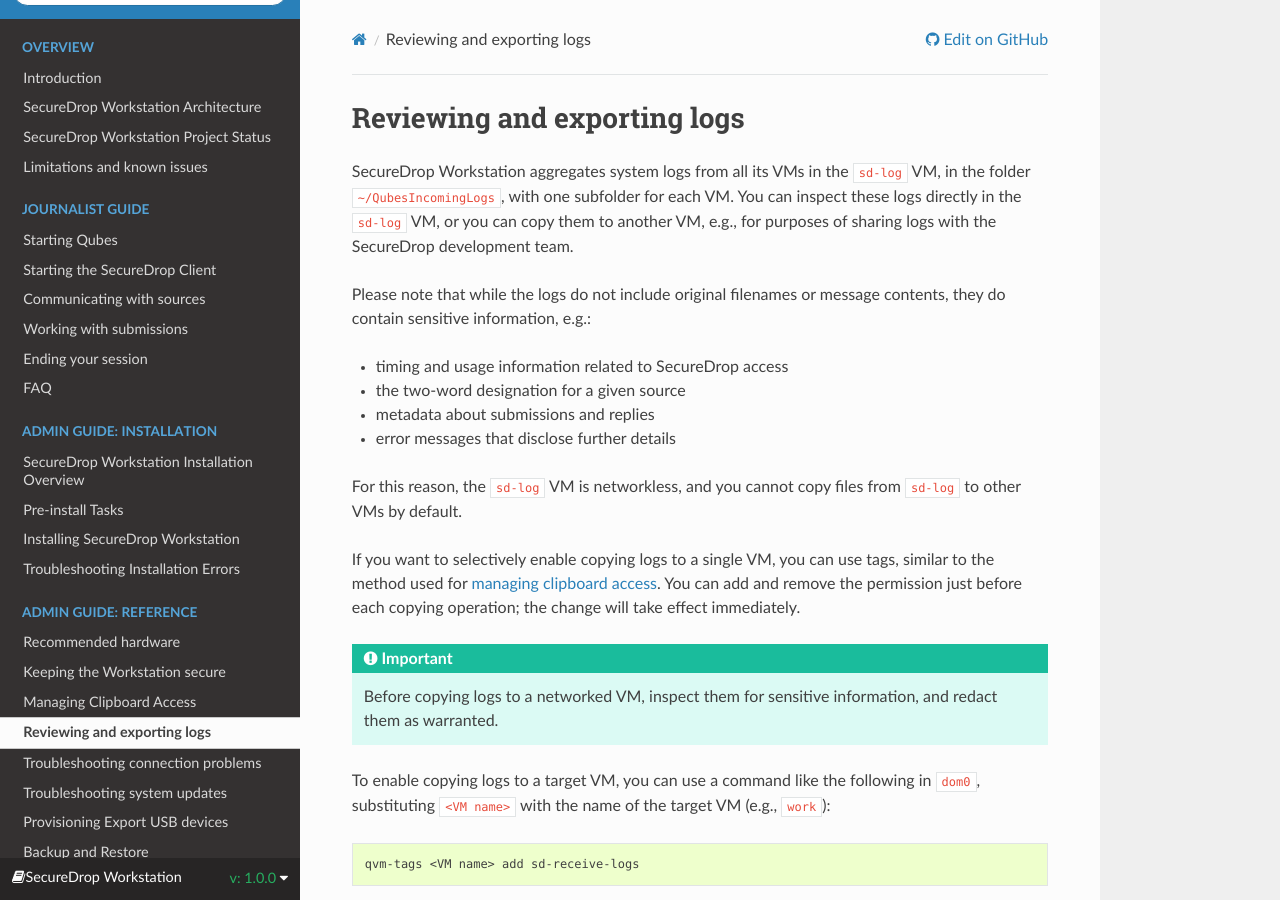
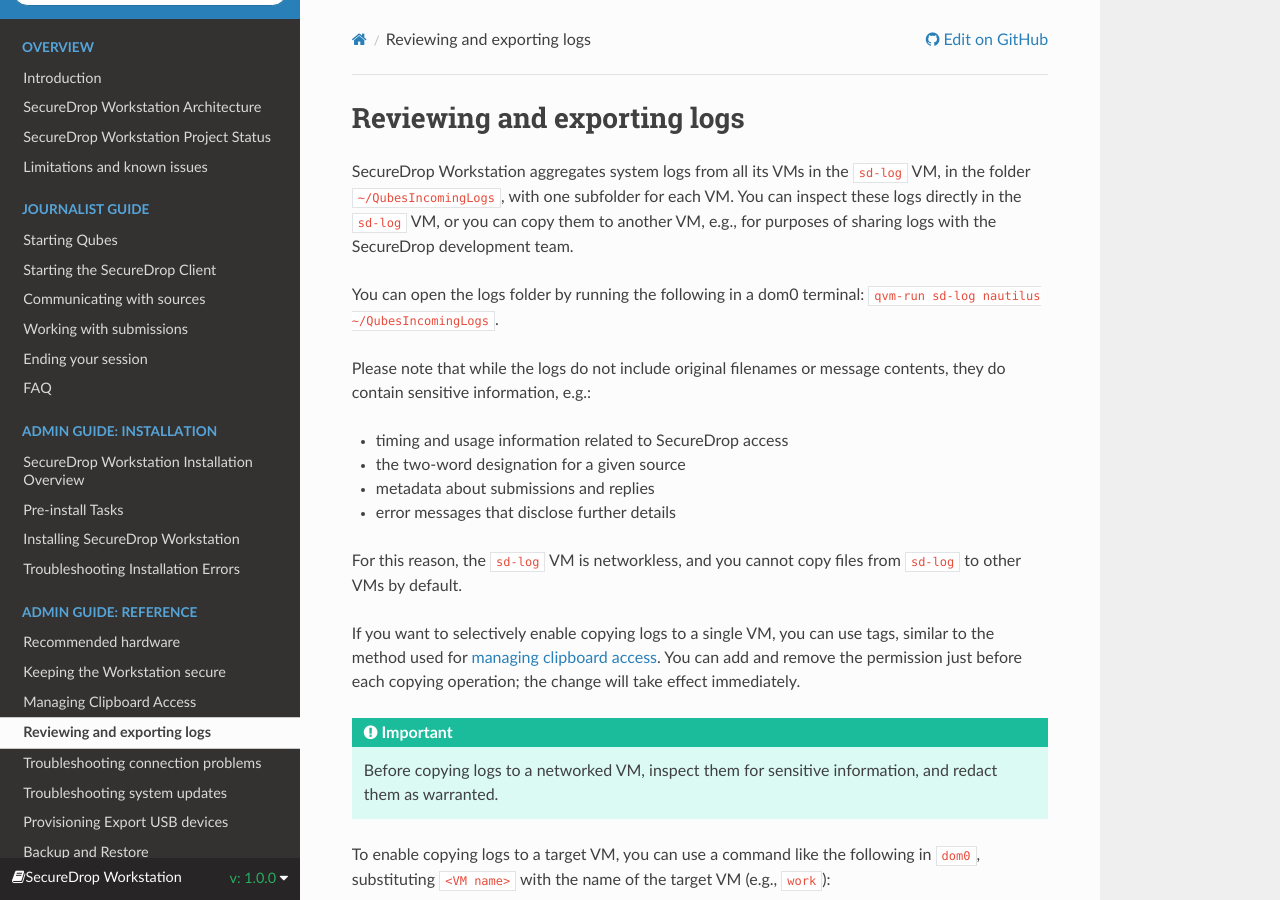
Before and after one commit to freedomofpress/securedrop-workstation-docs, a Sphinx documentation site: the page built from docs/admin/reference/reviewing_logs.rst, in a window 1280 px wide and 900 px high. Built offline with Sphinx 7.4.7 and the Read the Docs theme 2.0.0, drawn with Linux system fonts in a browser that asks for light colours.

Commit message:
Add note on how to open logs folder

```diff
--- a/docs/admin/reference/reviewing_logs.rst
+++ b/docs/admin/reference/reviewing_logs.rst
@@ -1,6 +1,8 @@
 Reviewing and exporting logs
 ~~~~~~~~~~~~~~~~~~~~~~~~~~~~
 SecureDrop Workstation aggregates system logs from all its VMs in the ``sd-log`` VM, in the folder ``~/QubesIncomingLogs``, with one subfolder for each VM. You can inspect these logs directly in the ``sd-log`` VM, or you can copy them to another VM, e.g., for purposes of sharing logs with the SecureDrop development team.
+
+You can open the logs folder by running the following in a dom0 terminal: ``qvm-run sd-log nautilus ~/QubesIncomingLogs``.
 
 Please note that while the logs do not include original filenames or message contents, they do contain sensitive information, e.g.:
 
```
